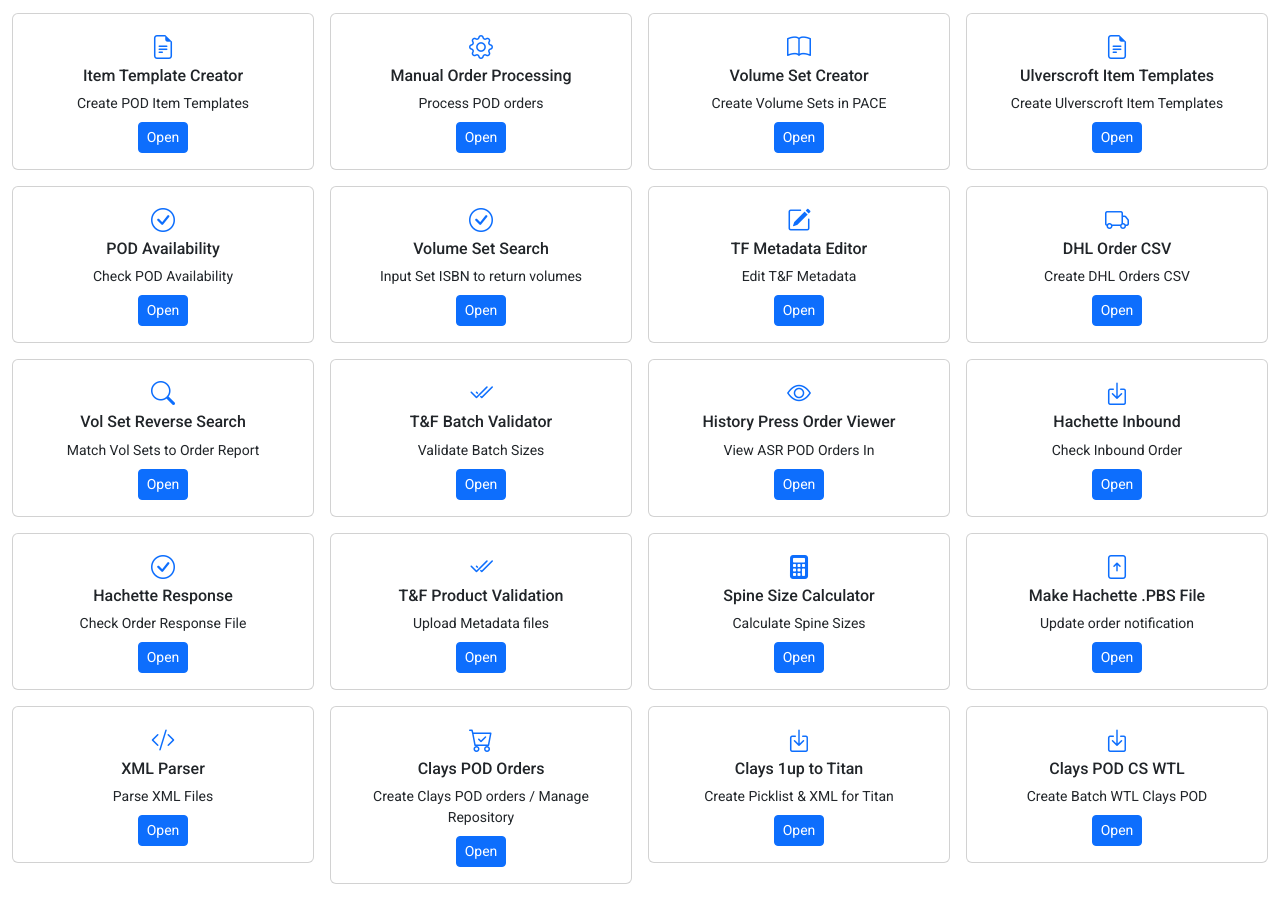
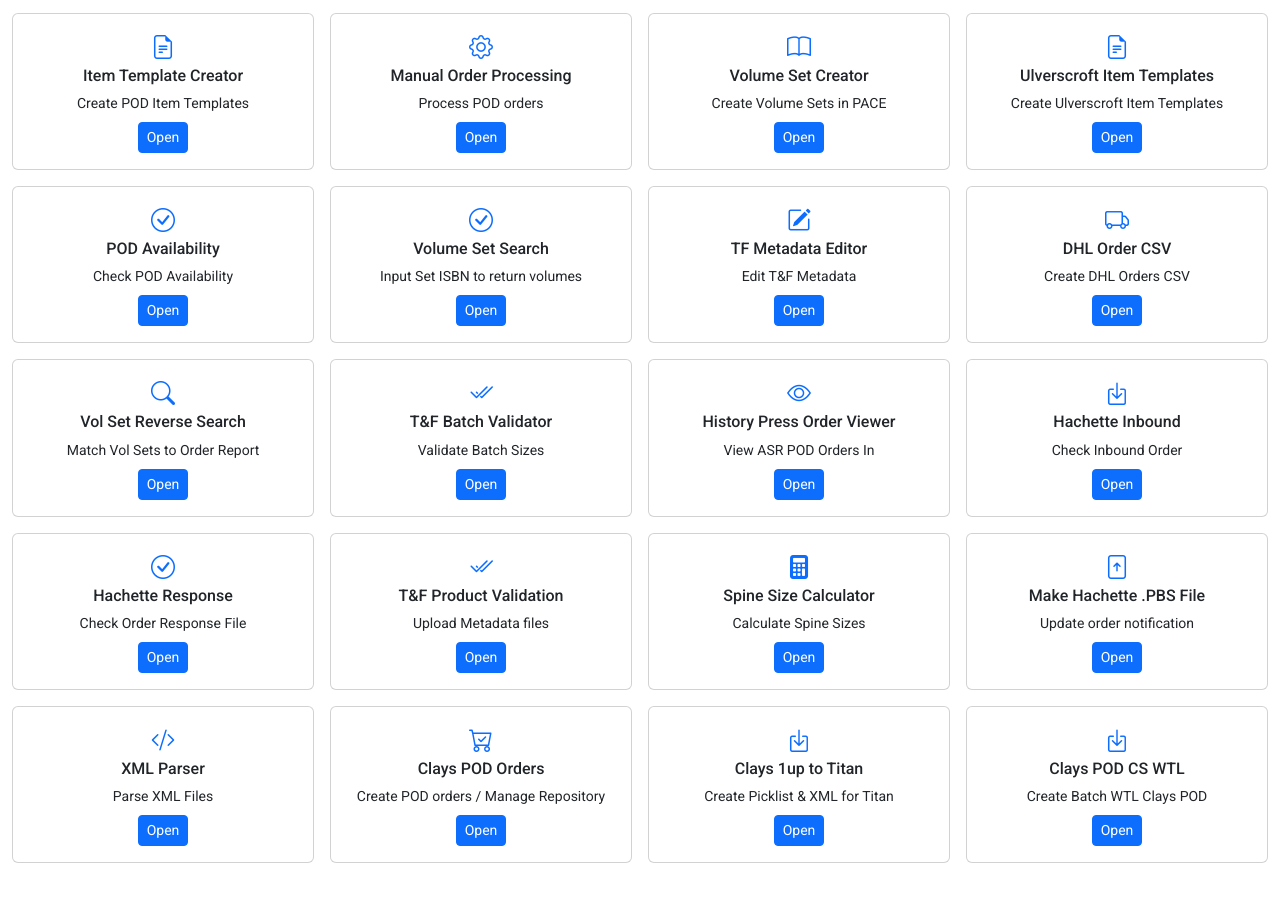
Before and after one commit to tjintranet/POD-Tools-Hub, a plain HTML site: page index.html in a window 1280 px wide. Shown: the part 73-973 px from the top of the page. After the commit the page ends 952 px from the top, so only its background shows below. Drawn offline with nearby package versions, Linux system fonts and the light colour scheme.

Commit message:
Update index.html

```diff
--- a/index.html
+++ b/index.html
@@ -343,7 +343,7 @@
                         <div class="card-body text-center">
                             <i class="bi bi-cart-check card-icon"></i>
                             <h5 class="card-title">Clays POD Orders</h5>
-                            <p class="card-text">Create Clays POD orders / Manage Repository</p>
+                            <p class="card-text">Create POD orders / Manage Repository</p>
                             <a href="https://tjintranet.github.io/CLAYS-POD-Order-Processing-Tool/" class="btn btn-primary btn-sm">Open</a>
                         </div>
                     </div>
```
